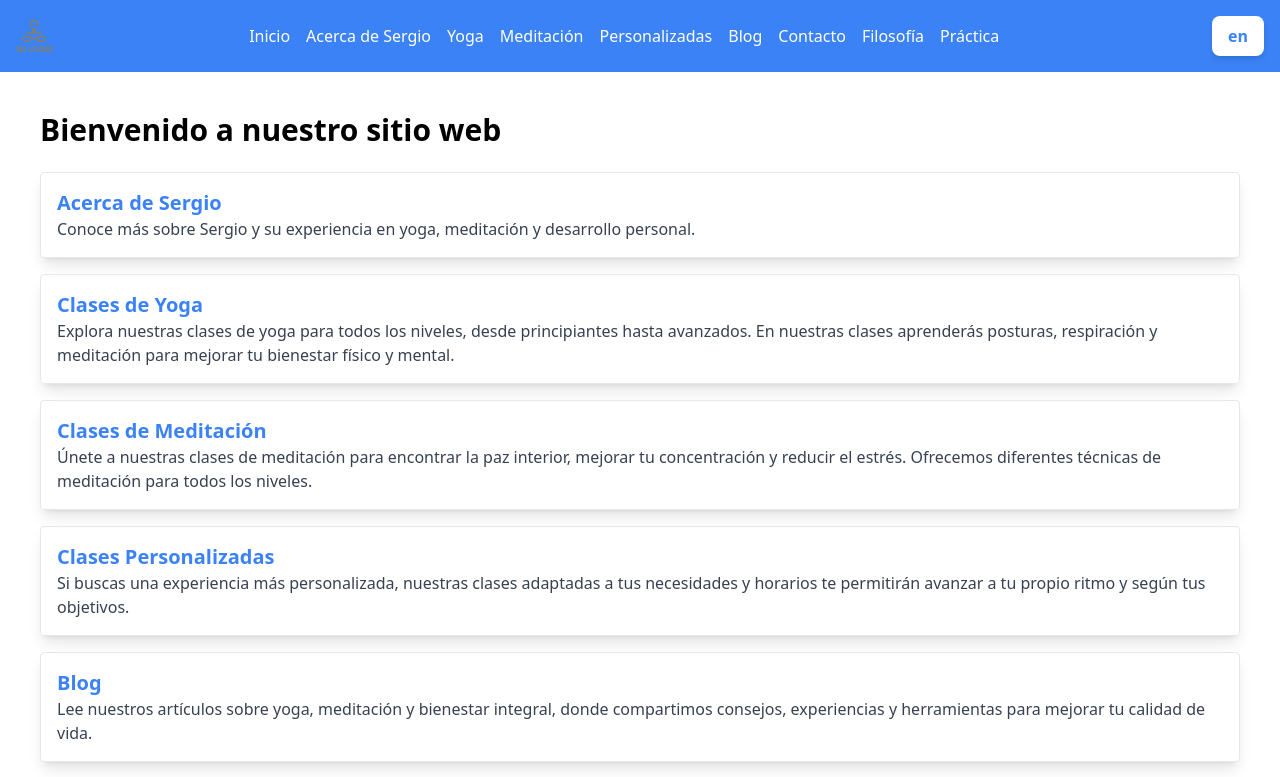
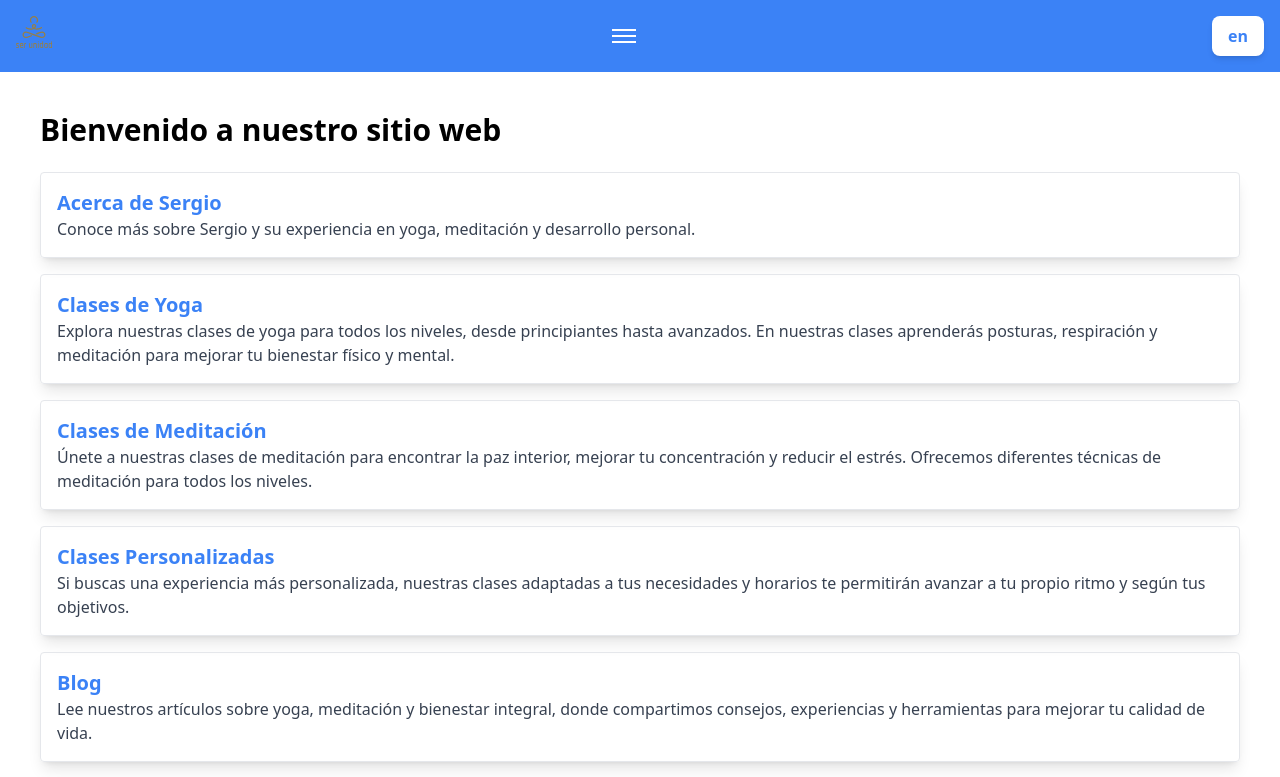
Before and after one commit to CesarDanielSaavedra/ser-unidad, a React (Vite) app: page / in a window 1280 px wide. Shown: the top 777 px of the page. Built offline with nearby package versions, Linux system fonts and the light colour scheme.

Commit message:
burger menu animation added

```diff
--- a/src/Components/layout/Navbar.tsx
+++ b/src/Components/layout/Navbar.tsx
@@ -24,26 +24,29 @@ const Navbar = () => {
   const toggleMenu = () => setIsMenuOpen(!isMenuOpen);
 
   return (
-    <nav className="bg-blue-500 p-4 text-white">
-      <div className="flex justify-between items-center">
-
+    <nav className="bg-blue-500 p-4 text-white ">
+      <div className='flex intems-center justify-between'>
+        {/* LOGO */}
         <Link to="/">
           <img src="/logo_ser_unidad.svg" alt="Logo" className="h-8" />
         </Link>
 
+        {/* BURGER MENU */}
+        <div className={`flex transition-all duration-300 ${isMenuOpen ? 'justify-start' : 'justify-center'} flex-grow items-center`}>
           <button
             onClick={toggleMenu}
-          className={`block lg:hidden p-2 bg-blue-500 text-white focus:outline-none transition-transform duration-200 ${isMenuOpen ? 'rotate-90' : ''}`}
+            className={`p-2 bg-blue-500 text-white focus:outline-none transition-transform duration-300 ${isMenuOpen ? 'rotate-90' : ''}`}
           >
             <div className="w-6 h-0.5 bg-white mb-1"></div>
             <div className="w-6 h-0.5 bg-white mb-1"></div>
             <div className="w-6 h-0.5 bg-white"></div>
           </button>
+        </div>
 
+        {/* LINKS MENU */}
         <ul
-            className={`lg:flex lg:space-x-4 transition-all duration-300 ease-in-out ${
-              isMenuOpen ? 'block' : 'hidden lg:block'
-            }`}
+            className={`transition-all duration-300 ease-in-out mt-4 ${
+              isMenuOpen ? 'block' : 'hidden'}`}
             >
           <li><Link to="/">Inicio</Link></li>
           <li><Link to="/about">Acerca de Sergio</Link></li>
```
Lines whose indentation alone changed are shown as unchanged.
